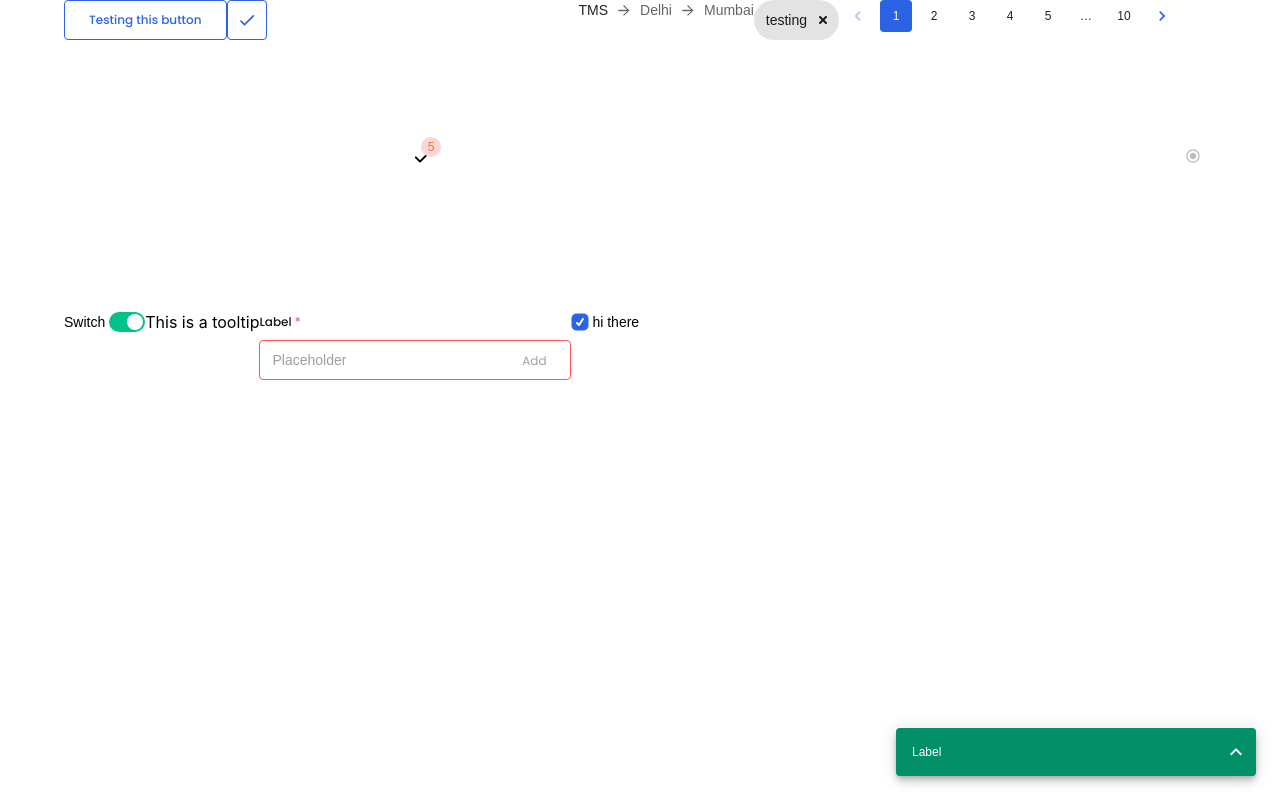
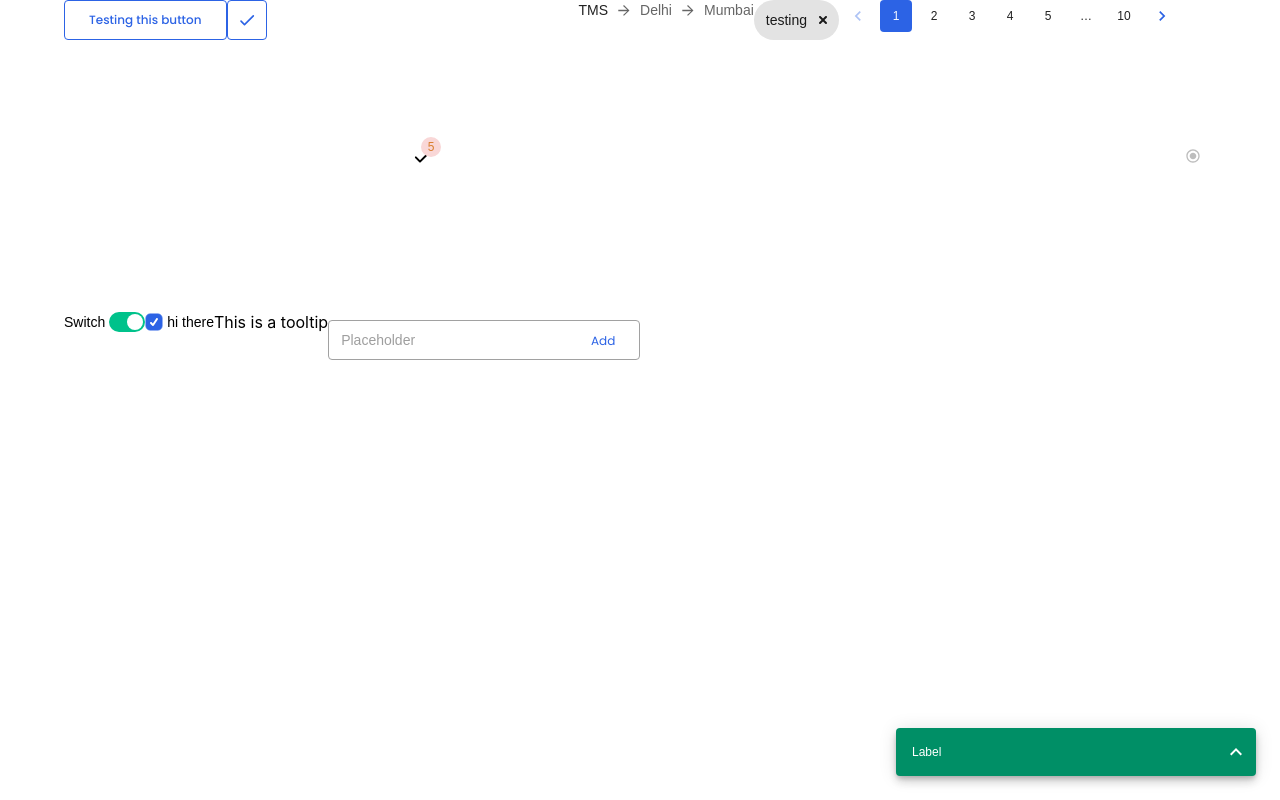
Before and after one commit to navneetlal/radiant-design-system, a React (Create React App) app: page / in a window 1280 px wide. Built offline with nearby package versions, Linux system fonts and the light colour scheme.

Commit message:
textbox without label: fixed

```diff
--- a/src/App.tsx
+++ b/src/App.tsx
@@ -24,6 +24,7 @@ import Textbox from "./components/Textbox/Textbox";
 import Breadcrumbs from "./components/Breadcrumb/Breadcrumb";
 import Tooltip from "./components/Tooltip/Tooltip";
 import AutoComplete from "./components/Autocomplete/Autocomplete";
+import UnCheckedIcon from "./icons/UncheckedIcon/UncheckedIcon";
 
 const TempComponent = () => {
   return <p>badge</p>;
@@ -109,7 +110,7 @@ function App() {
           action={<KeyboardArrowUpIcon onClick={handleCheckbox} />}
         />
 
-          <Pagination count={10} color="primary" shape="rounded" />
+        <Pagination count={10} color="primary" shape="rounded" />
 
         <Radio
           checked={check}
@@ -139,33 +140,27 @@ function App() {
           disabled={false}
           onChange={handleCheckbox}
         />
-
-          <Tooltip title="this is tooltip" color="light" size="small">
-            <span>This is a tooltip</span>
-          </Tooltip>
-          <Grid>
-          <Textbox
-            placeholder={"Placeholder"}
-            label="Label"
-            size="medium"
-
-            alert
-
-            required
-            action={{ text: "Add", onClick: handleCheckbox }}
-          />
-        </Grid>
         <Grid>
           <Checkbox
             checked={check}
             size="medium"
             aria-label="demo"
             label="hi there"
-            disableRipple
-            alert
             onChange={handleCheckbox}
           />
         </Grid>
+        <Tooltip title="this is tooltip" color="light" size="small">
+          <span>This is a tooltip</span>
+        </Tooltip>
+
+        <Textbox
+          placeholder={"Placeholder"}
+          //label="Label"
+          size="medium"
+          //alert
+          //required
+          action={{ text: "Add", onClick: handleCheckbox }}
+        />
       </Grid>
 
       <Drawer
--- a/src/components/Button/Button.tsx
+++ b/src/components/Button/Button.tsx
@@ -11,6 +11,7 @@ export interface IButtonProps {
   rightIcon?: React.ReactElement;
   inputSize?: 'small' | 'medium';
   inputAlert ?: boolean;
+  inputReq ?: boolean;
   [key: string]: any;
 }
 
@@ -23,6 +24,7 @@ const Button = ({
   rightIcon,
   inputSize,
   inputAlert,
+  inputReq,
   ...otherProps
 }: IButtonProps) => {
   const theme = useTheme();
@@ -70,7 +72,8 @@ const Button = ({
             position: `absolute`,
             right: '12px',
             height : inputSize === 'small' ? '16px' : '20px',
-            top: inputSize === 'medium' ? '39px' : '33px',
+            top: inputReq ? (inputSize === 'medium' ? '39px' : '33px') : (inputSize === 'medium' ? '19px' : '17px'),
+
             //bottom: '8px',
             color: otherProps.disabled || inputAlert && theme.palette.secondary.main,
             padding: "8px 8px",
--- a/src/components/Checkbox/Checkbox.tsx
+++ b/src/components/Checkbox/Checkbox.tsx
@@ -47,6 +47,7 @@ const Checkbox = ({
             padding: 0,
             paddingRight: size === "small" ? 0 : 4,
           },
+
         },
       ]}
     >
@@ -72,9 +73,10 @@ const Checkbox = ({
                 color: theme.palette.secondary.main,
                 cursor: "not-allowed",
               },
+
             },
             size === "medium" && {
-              marginLeft: "-31px",
+              marginLeft: "-30px",
             },
           ]}
         >
--- a/src/components/Textbox/Textbox.tsx
+++ b/src/components/Textbox/Textbox.tsx
@@ -130,7 +130,7 @@ const Textbox = ({
           flexWrap: "wrap",
           position: "relative",
           // width: 'max-content',
-          width: "100%",
+          width: "auto",
         },
       ]}
     >
@@ -174,6 +174,7 @@ const Textbox = ({
           {...action}
           inputAlert = {alert}
           inputSize = {size}
+          inputReq = {required}
 
         />
       )}
--- a/src/icons/UncheckedIcon/UncheckedIcon.tsx
+++ b/src/icons/UncheckedIcon/UncheckedIcon.tsx
@@ -15,7 +15,8 @@ const useStyles = makeStyles((theme) => ({
         stroke: theme.palette.primary.main,
         fill: '#F5F8FF',
       },
-    },
+    }
+
   },
 }));
 
```
